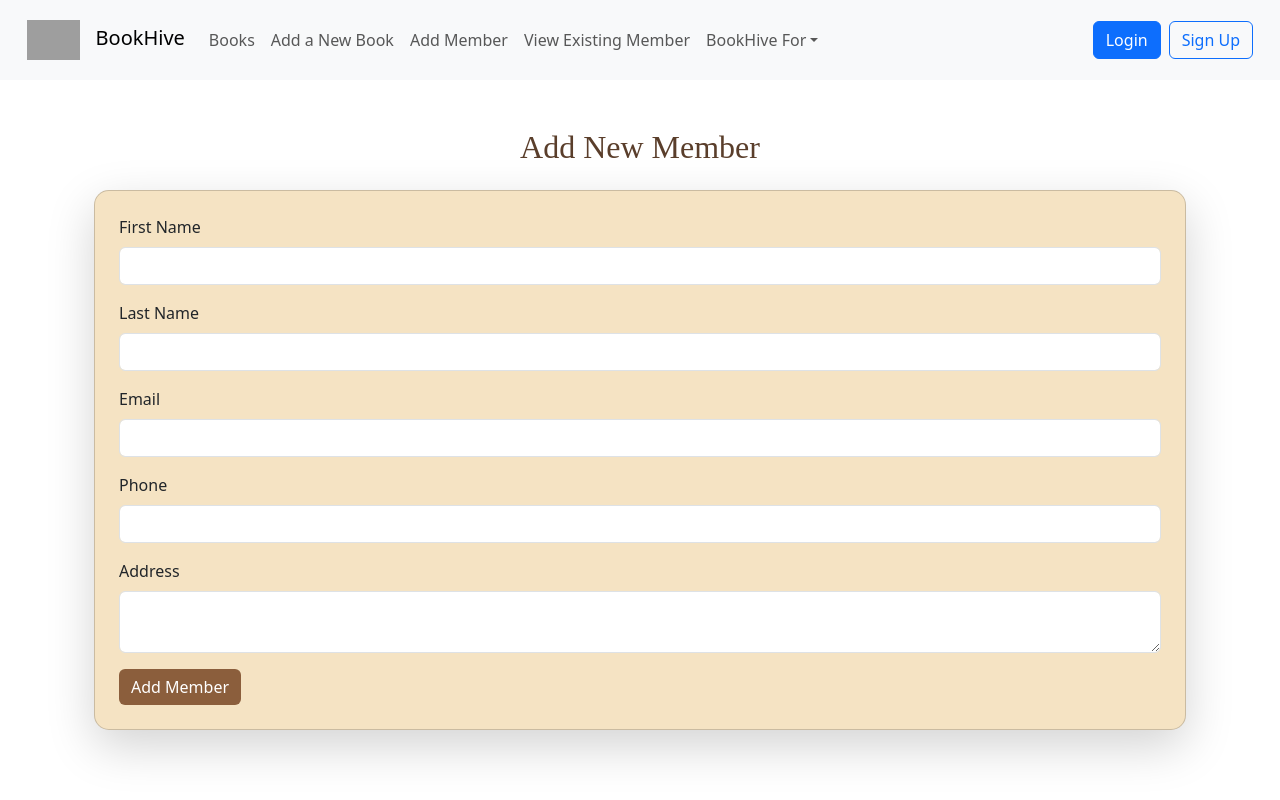
After one commit to YashviiSharma/bookhive, a Flask app: page /new-member in a window 1280 px wide. The commit adds this page. Run offline with Flask 3, Linux system fonts and the light colour scheme; parts of the project's set-up code (start-up, migrations or seed data) failed here and were passed over; grey boxes are pictures that could not be loaded.

Commit message:
member and books page added

```diff
--- a/app.py
+++ b/app.py
@@ -1,5 +1,5 @@
 
-from flask import render_template, request, redirect
+from flask import render_template, request, redirect, url_for, flash
 from flask import Flask, jsonify
 from models import db, Book, Member, Transaction, initialize_db
 
@@ -9,7 +9,97 @@ initialize_db()
 if __name__ == '__main__':
     app.run(debug=True)
 
-
+app.secret_key = 'x/x/x/x/x/x/x/x/x/x/x/x/x//s//s/s/s/s/s/'
 @app.route('/')
 def home():
-    return render_template('homepage.html')
+    total_members = Member.select().count()
+    return render_template('homepage.html', total_members=total_members)
+
+
+@app.route('/new-member', methods=['GET', 'POST'])
+def new_member():
+    if request.method == 'POST':
+        first_name = request.form['first_name']
+        last_name = request.form['last_name']
+        email = request.form['email']
+        phone = request.form['phone']
+        address = request.form.get('address', '')
+
+        try:
+            # Create and save a new Member instance
+            new_member = Member.create(
+                first_name=first_name,
+                last_name=last_name,
+                email=email,
+                phone=phone,
+                address=address
+            )
+            flash("Member added successfully!", "success")
+            return redirect(url_for('list_member'))
+        except Exception as e:
+            flash(f"Error: {str(e)}", "danger")
+
+    return render_template('new-member.html')
+
+
+@app.route('/list-member')
+def list_member():
+    members = Member.select()
+    return render_template('list-member.html', members=members)
+
+
+
+@app.route('/edit-member/<int:member_id>', methods=['GET', 'POST'])
+def edit_member(member_id):
+    member = Member.get_or_none(Member.member_id == member_id)
+    if not member:
+        flash("Member not found!", "danger")
+        return redirect(url_for('list_member'))
+
+    if request.method == 'POST':
+        member.first_name = request.form['first_name']
+        member.last_name = request.form['last_name']
+        member.email = request.form['email']
+        member.phone = request.form['phone']
+        member.address = request.form.get('address', '')
+        member.save()
+        flash("Member updated successfully!", "success")
+        return redirect(url_for('list_member'))
+
+    return render_template('edit-member.html', member=member)
+
+@app.route('/delete-member/<int:member_id>', methods=['POST'])
+def delete_member(member_id):
+    member = Member.get_or_none(Member.member_id == member_id)
+    if member:
+        member.delete_instance()
+        flash("Member deleted successfully!", "success")
+    else:
+        flash("Member not found!", "danger")
+    return redirect(url_for('list_member'))
+
+@app.route('/books')
+def books():
+    genres = {
+        "Fiction": "https://i0.wp.com/joncronshaw.com/wp-content/uploads/2023/12/DALL%C2%B7E-2023-12-05-10.05.23-A-majestic-wyvern-soaring-above-a-breathtaking-fantasy-landscape.-The-wyvern-a-large-dragon-like-creature-with-two-legs-and-a-pair-of-large-wings-g.png?fit=1200%2C686&ssl=1",
+        "Sci-Fi": "https://cdn.britannica.com/09/92009-050-122EC720/Enterprise-from-Star-Trek-III-The-Search.jpg",
+        "Horror": "https://t3.ftcdn.net/jpg/03/77/93/14/360_F_377931465_txu2WCMcmQL87ARK6ztPP2Udor5waNDJ.jpg",
+        "Romantic": "https://cdn.marcusashley.com/wp-content/uploads/2021/08/06095341/tuesdays-child-painting-michael-parkes.jpg",
+        "Comedy": "https://encrypted-tbn0.gstatic.com/images?q=tbn:ANd9GcQx0Uc1PA12zdXqfrEh0l-8Ka0vCYD6JazVIQ&s",
+        "Mystery": "https://upload.wikimedia.org/wikipedia/commons/7/78/Mystery_January_1934.jpg",
+        "Fantasy": "https://rukminim2.flixcart.com/image/850/1000/l0e6kcw0/poster/o/3/w/medium-digital-painting-wall-hd-wallpaper-art-paper-fantasy-original-imagc6xwjkztywzb.jpeg?q=90&crop=false",
+        "Thriller": "https://m.media-amazon.com/images/M/MV5BOTIxNjg1YTYtZjExNi00YWIwLTlmNGMtNjdkODc5NTc4ZmYzXkEyXkFqcGc@._V1_.jpg",
+        "Biography": "https://m.media-amazon.com/images/I/510phaa3WTL._SL500_.jpg",
+        "History": "https://celadonbooks.com/wp-content/uploads/2020/03/Historical-Fiction-1024x596.jpg",
+    }
+    return render_template('books.html', genres=genres)
+
+
+@app.route('/books/<string:genre>')
+def books_by_genre(genre):
+    books = Book.select().where(Book.category == genre)  # Use `category` instead of `genre`
+
+    if not books.exists():
+        flash("No books found in this genre.", "warning")
+
+    return render_template('genre-books.html', genre=genre, books=books)
--- a/templates/base.html
+++ b/templates/base.html
@@ -30,14 +30,10 @@
             <div class="collapse navbar-collapse" id="navbarNav">
                 <ul class="navbar-nav me-auto">
                     <li class="nav-item"><a class="nav-link" href="/books">Books</a></li>
-                    <li class="nav-item"><a class="nav-link" href="/contact">Contact Info</a></li>
-                    <li class="nav-item">
-                        {% if user %}
-                            <a class="nav-link" href="/my-books">My Books</a>
-                        {% else %}
-                            <a class="nav-link" href="/login">My Books</a>
-                        {% endif %}
-                    </li>
+                    <li class="nav-item"><a class="nav-link" href="/new-book">Add a New Book</a></li>
+                    <li class="nav-item"><a class="nav-link" href="{{ url_for('new_member') }}">Add Member</a></li>
+                    <li class="nav-item"><a class="nav-link" href="/list-member">View Existing Member</a></li>
+
                     <li class="nav-item dropdown">
                         <a class="nav-link dropdown-toggle" href="#" id="bookhiveFor" role="button" data-bs-toggle="dropdown" aria-expanded="false">BookHive For</a>
                         <ul class="dropdown-menu" aria-labelledby="bookhiveFor">
@@ -47,10 +43,6 @@
                         </ul>
                     </li>
                 </ul>
-                <form class="d-flex">
-                    <input class="form-control me-2" type="search" placeholder="Search books..." aria-label="Search">
-                    <button class="btn btn-outline-success" type="submit">Search</button>
-                </form>
                 <a href="/login" class="btn btn-primary ms-2">Login</a>
                 <a href="/signup" class="btn btn-outline-primary ms-2">Sign Up</a>
             </div>
--- /dev/null
+++ b/templates/new-member.html
@@ -0,0 +1,41 @@
+
+{% extends "base.html" %}
+
+{% block content %}
+<div class="container mt-5 mb-5">
+    <h2 class="text-center mb-4" style="color: #5a3e2b; font-family: 'Playfair Display', serif;">Add New Member</h2>
+    <div class="card p-4 shadow-lg" style="background: #f5e3c3; border-radius: 15px; max-height: 80vh; overflow-y: auto;">
+        <form method="POST" action="/new-member">
+            <div class="mb-3">
+                <label for="first_name" class="form-label">First Name</label>
+                <input type="text" class="form-control" id="first_name" name="first_name" required>
+            </div>
+            <div class="mb-3">
+                <label for="last_name" class="form-label">Last Name</label>
+                <input type="text" class="form-control" id="last_name" name="last_name" required>
+            </div>
+            <div class="mb-3">
+                <label for="email" class="form-label">Email</label>
+                <input type="email" class="form-control" id="email" name="email" required>
+            </div>
+            <div class="mb-3">
+                <label for="phone" class="form-label">Phone</label>
+                <input type="text" class="form-control" id="phone" name="phone" required>
+            </div>
+            <div class="mb-3">
+                <label for="address" class="form-label">Address</label>
+                <textarea class="form-control" id="address" name="address"></textarea>
+            </div>
+            <button type="submit" class="btn btn-dark" style="background: #8b5e3c; border: none;">Add Member</button>
+        </form>
+    </div>
+</div>
+
+<style>
+    html, body {
+        height: 100%;
+        overflow-y: auto;
+    }
+</style>
+
+{% endblock %}
```
Also changed, not shown: models.py (+5 -4 lines), templates/books.html (added, +96 -0 lines), templates/edit-member.html (added, +45 -0 lines), templates/genre-books.html (added, +53 -0 lines), templates/homepage.html (+77 -16 lines), templates/list-member.html (added, +83 -0 lines), templates/login.html (added), 1 other file.
